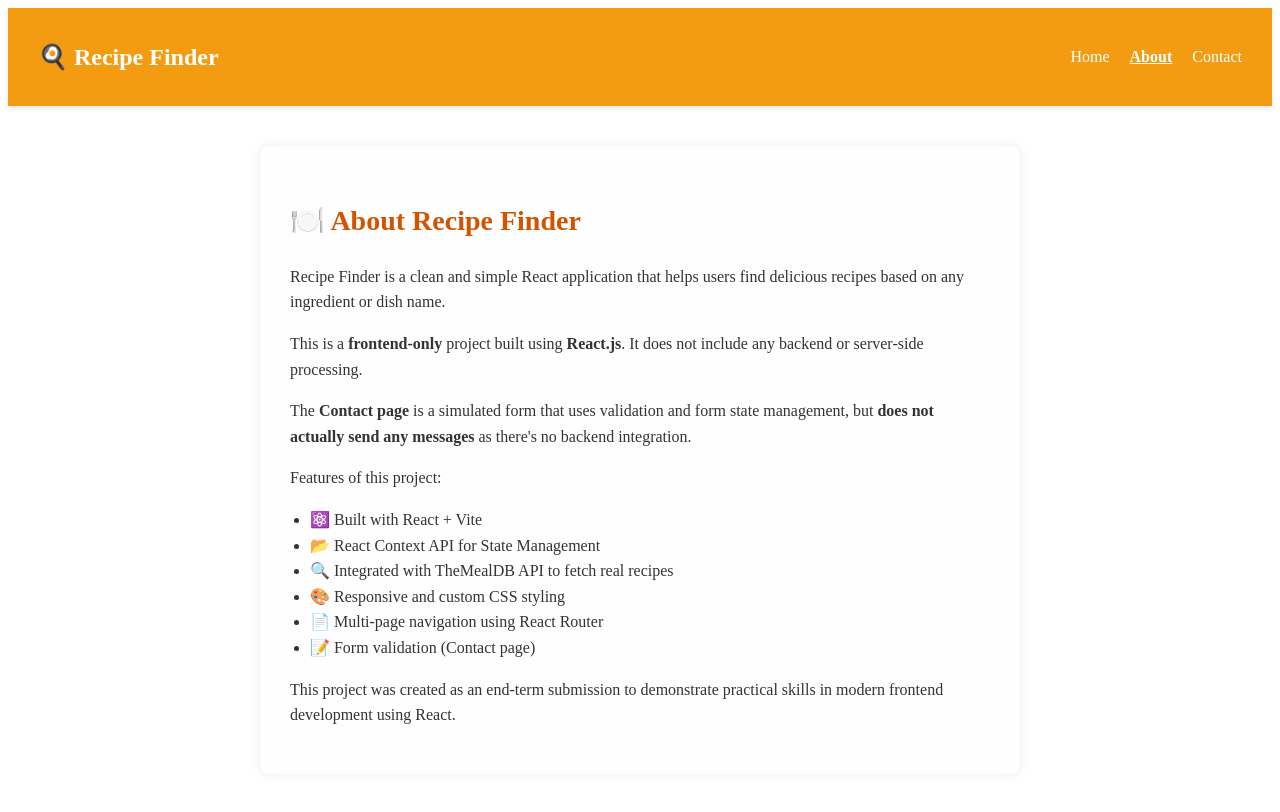
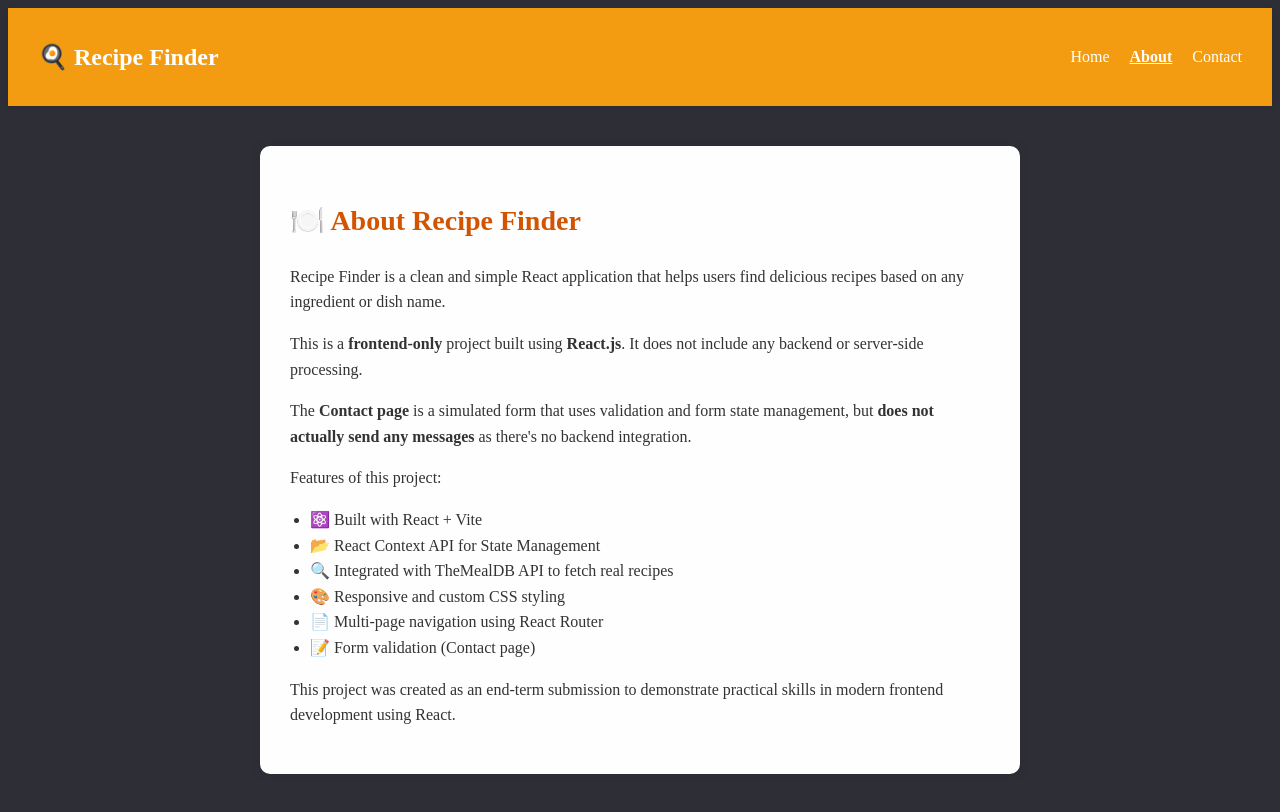
Before and after one commit to NamanKajla/Tasty-Bites, a React (Vite) app: page /about in a window 1280 px wide. Built offline with nearby package versions, Linux system fonts and the light colour scheme.

Commit message:
update About.css

```diff
--- a/src/pages/About.css
+++ b/src/pages/About.css
@@ -1,4 +1,7 @@
 /* src/pages/About.css */
+body{
+  background-color: rgb(46, 47, 54);
+}
 .about-container {
     max-width: 700px;
     margin: 40px auto;
```
